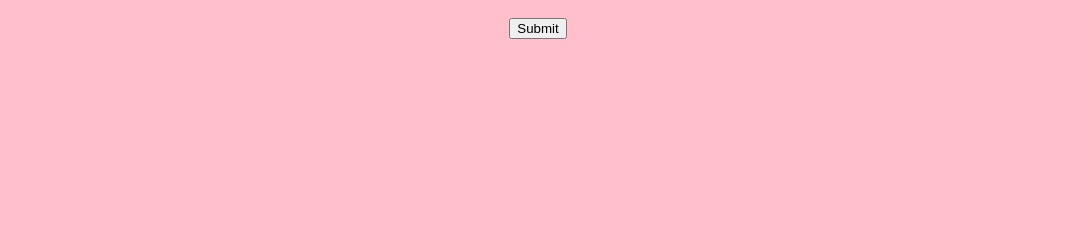
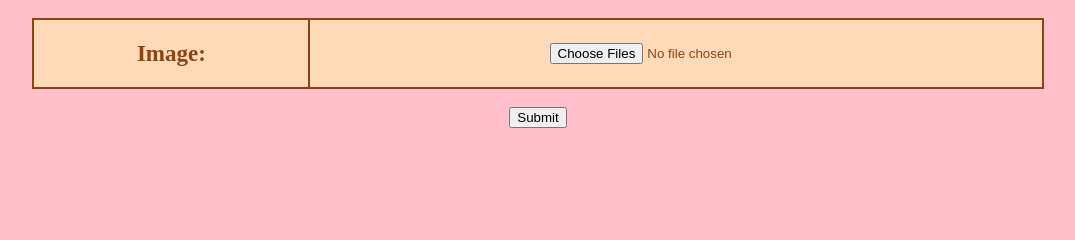
Before and after one commit to aschreib4/cs412, a Django app: page /mini_fb/profile/1/create_status in a window 1280 px wide. Shown: the part 365-605 px from the top of the page, without its empty margins (102-1177 px from the left). Run offline with Django 5.2, Linux system fonts and the light colour scheme; data comes from the database, SQL or seed files in the repository; both versions use the stored data as it was after the commit.

Commit message:
Adding all files for task 2 of A7

```diff
--- a/mini_fb/templates/mini_fb/create_status_form.html
+++ b/mini_fb/templates/mini_fb/create_status_form.html
@@ -9,10 +9,17 @@
 <h2>Create a New Status Message for {{profile.first_name}} {{profile.last_name}}</h2>
 
 <!-- Display the HTML form -->
-<form method="POST">
+<form method="POST" enctype="multipart/form-data">
     {% csrf_token %}
     <table>
         {{form.as_table}}
+    </table>
+    <br>
+    <table>
+        <tr>
+            <th>Image:</th>
+            <td><center><input type="file" name = "files" multiple /></center></td>
+        </tr>
     </table>
     <br>
     <center>
--- a/mini_fb/views.py
+++ b/mini_fb/views.py
@@ -5,7 +5,7 @@
 
 from django.shortcuts import render
 from django.views.generic import ListView, DetailView, CreateView, UpdateView, DeleteView
-from .models import Profile, StatusMessage
+from .models import Profile, StatusMessage, Image, StatusImage
 from .forms import CreateProfileForm, CreateStatusMessageForm, UpdateProfileForm
 from django.urls import reverse
 
@@ -93,6 +93,20 @@
         #attach this profile to the status message
         form.instance.profile = profile #set the FK
 
+        # save the status message to database
+        sm = form.save()
+
+        # read the file from the form:
+        files = self.request.FILES.getlist('files')
+
+        #for each file in files:
+        for file in files:
+            image = Image(image_file=file, profile=sm.profile)
+            image.save()
+
+            status_image = StatusImage(status_message=sm, image=image)
+            status_image.save()
+
         #delegate the work to the superclass method form_valid:
         return super().form_valid(form)
 
```
Also changed, not shown: db.sqlite3, media/images/bigBuger_T3N5Co2.jpg (added), media/images/hotDog.avif (added), media/images/hotDog_FoQY3vv.avif (added), media/images/hotDog_SBFEjZk.avif (added), media/images/hotDog_XIz1ckW.avif (added).
